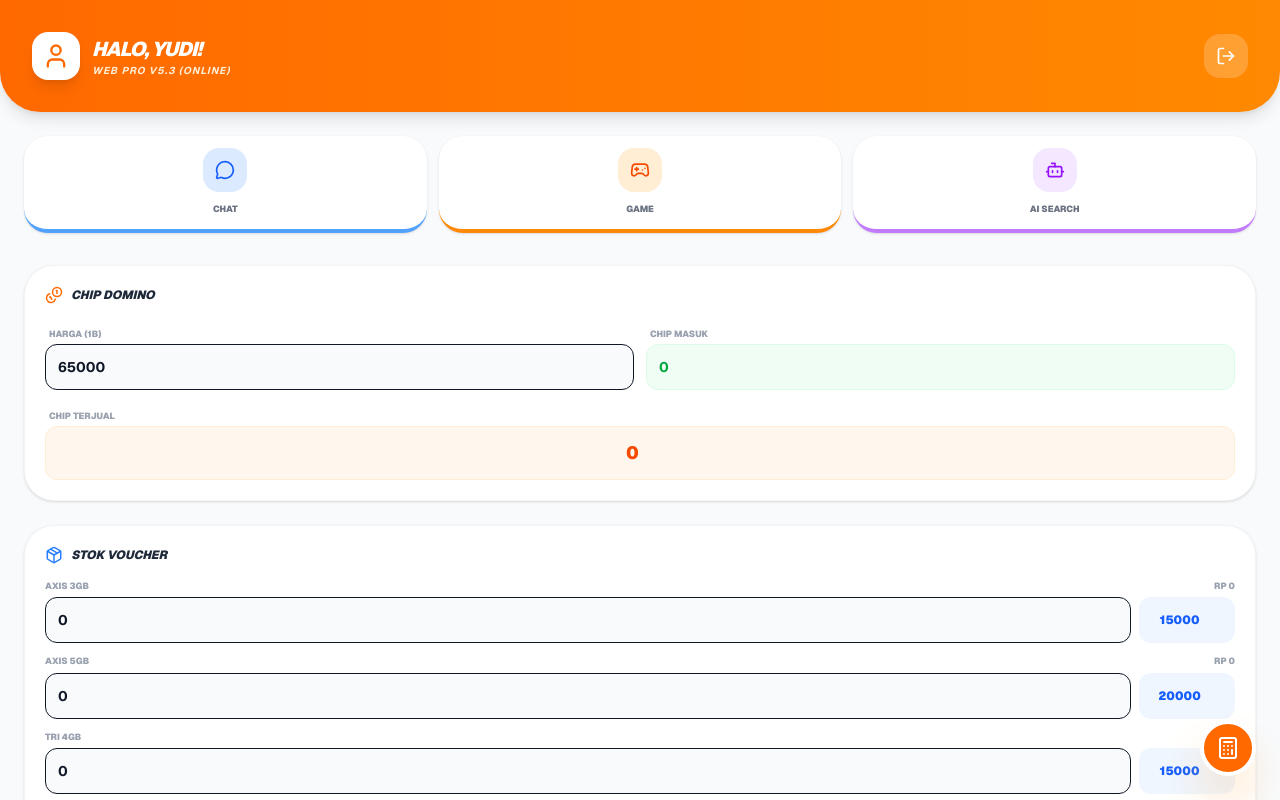
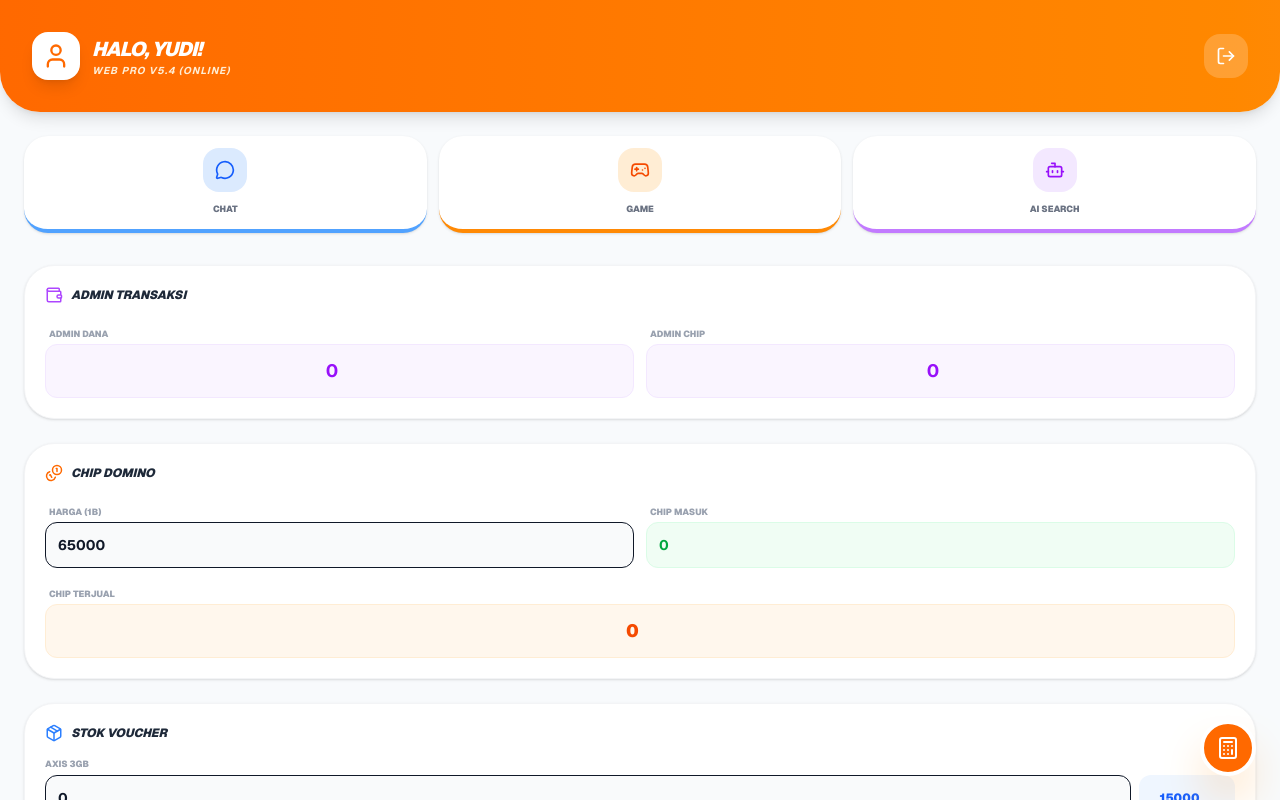
Before and after one commit to ayuazizah070918-lab/web-bersama, a Next.js app: page / in a window 1280 px wide. Both pictures are taken after a click on the button "YUDI ACCOUNT". Shown: the top 800 px of the page. Built offline with nearby package versions, Linux system fonts and the light colour scheme.

Commit message:
Update v5.4: Tambah Fitur Admin Dana dan Chip

```diff
--- a/app/page.tsx
+++ b/app/page.tsx
@@ -1,7 +1,7 @@
 "use client"
 import { useState, useEffect } from 'react'
 import { motion, AnimatePresence } from 'framer-motion'
-import { MessageCircle, Gamepad2, User, Calculator, X, History, Trash2, Bot, Send, Loader2, Coins, Package, LogOut } from 'lucide-react'
+import { MessageCircle, Gamepad2, User, Calculator, X, History, Trash2, Bot, Send, Loader2, Coins, Package, LogOut, Wallet } from 'lucide-react'
 import Link from 'next/link'
 
 export default function Home() {
@@ -17,6 +17,7 @@ export default function Home() {
   const [isLoadingAi, setIsLoadingAi] = useState(false)
 
   const [chipData, setChipData] = useState({ hargaJual: 65000, masuk: 0, keluar: 0 })
+  const [adminData, setAdminData] = useState({ dana: 0, chip: 0 }) // State baru untuk Admin
   const [vocers, setVocers] = useState([
     { nama: 'Axis 3GB', rumus: '0', harga: 15000 },
     { nama: 'Axis 5GB', rumus: '0', harga: 20000 },
@@ -50,7 +51,6 @@ export default function Home() {
 
   const hitungStok = (rumus: string) => {
     try {
-      // Membersihkan rumus dari karakter berbahaya sebelum eval
       const cleanRumus = rumus.replace(/[^-+*/0-9.]/g, '')
       return eval(cleanRumus) || 0
     } catch { return 0 }
@@ -67,7 +67,8 @@ export default function Home() {
     } catch { setCalcInput('Error') }
   }
 
-  const totalSemua = vocers.reduce((acc, v) => acc + (hitungStok(v.rumus) * v.harga), 0) + (chipData.keluar * chipData.hargaJual)
+  // Menambahkan adminData.dana dan adminData.chip ke total keseluruhan
+  const totalSemua = vocers.reduce((acc, v) => acc + (hitungStok(v.rumus) * v.harga), 0) + (chipData.keluar * chipData.hargaJual) + adminData.dana + adminData.chip
 
   // --- 3. FUNGSI AI (GEMINI) ---
   const tanyaGemini = async () => {
@@ -110,7 +111,7 @@ export default function Home() {
         <motion.div initial={{ scale: 0.9, opacity: 0 }} animate={{ scale: 1, opacity: 1 }} className="w-full max-w-md bg-white rounded-[40px] p-10 shadow-2xl text-center">
           <div className="w-20 h-20 bg-orange-500 rounded-3xl mx-auto mb-6 flex items-center justify-center text-white shadow-lg"><User size={40} /></div>
           <h2 className="text-2xl font-black text-gray-800 mb-2 italic">PILIH PROFIL</h2>
-          <p className="text-gray-400 text-xs font-bold mb-8 uppercase tracking-widest">Web Pro v5.3</p>
+          <p className="text-gray-400 text-xs font-bold mb-8 uppercase tracking-widest">Web Pro v5.4</p>
           <div className="space-y-4">
             <button onClick={() => handleLogin('Yudi')} className="w-full bg-blue-600 text-white py-5 rounded-2xl font-black text-lg active:scale-95 transition-all shadow-lg shadow-blue-100 uppercase italic">Yudi Account</button>
             <button onClick={() => handleLogin('Salsa')} className="w-full bg-orange-500 text-white py-5 rounded-2xl font-black text-lg active:scale-95 transition-all shadow-lg shadow-orange-100 uppercase italic">Salsa Account</button>
@@ -130,7 +131,7 @@ export default function Home() {
             <div className="w-12 h-12 bg-white rounded-2xl flex items-center justify-center text-orange-500 shadow-lg"><User size={28} /></div>
             <div>
               <h1 className="text-xl font-black italic uppercase tracking-tighter">Halo, {userLogin}!</h1>
-              <p className="text-orange-100 text-[10px] font-bold uppercase tracking-widest italic">Web Pro v5.3 (Online)</p>
+              <p className="text-orange-100 text-[10px] font-bold uppercase tracking-widest italic">Web Pro v5.4 (Online)</p>
             </div>
           </div>
           <button onClick={handleLogout} className="bg-white/20 p-3 rounded-2xl active:bg-white/40 transition-all"><LogOut size={20}/></button>
@@ -145,6 +146,22 @@ export default function Home() {
       </div>
 
       <div className="px-6 space-y-6">
+
+        {/* FITUR ADMIN TRANSAKSI (BARU) */}
+        <section className="bg-white p-5 rounded-[30px] shadow-sm border border-gray-100">
+           <div className="flex items-center gap-2 mb-4 font-black text-gray-800 uppercase text-xs italic"><Wallet className="text-purple-500" size={18}/> Admin Transaksi</div>
+           <div className="grid grid-cols-2 gap-3">
+              <div>
+                <label className="text-[9px] font-black text-gray-400 uppercase ml-1">Admin Dana</label>
+                <input type="number" value={adminData.dana} onChange={(e) => setAdminData({...adminData, dana: Number(e.target.value)})} className="w-full bg-purple-50 p-3 rounded-xl font-bold text-lg outline-none border border-purple-100 text-purple-600 text-center focus:border-purple-300" placeholder="0" />
+              </div>
+              <div>
+                <label className="text-[9px] font-black text-gray-400 uppercase ml-1">Admin Chip</label>
+                <input type="number" value={adminData.chip} onChange={(e) => setAdminData({...adminData, chip: Number(e.target.value)})} className="w-full bg-purple-50 p-3 rounded-xl font-bold text-lg outline-none border border-purple-100 text-purple-600 text-center focus:border-purple-300" placeholder="0" />
+              </div>
+           </div>
+        </section>
+
         {/* FITUR CHIP DOMINO */}
         <section className="bg-white p-5 rounded-[30px] shadow-sm border border-gray-100">
            <div className="flex items-center gap-2 mb-4 font-black text-gray-800 uppercase text-xs italic"><Coins className="text-orange-500" size={18}/> Chip Domino</div>
```
